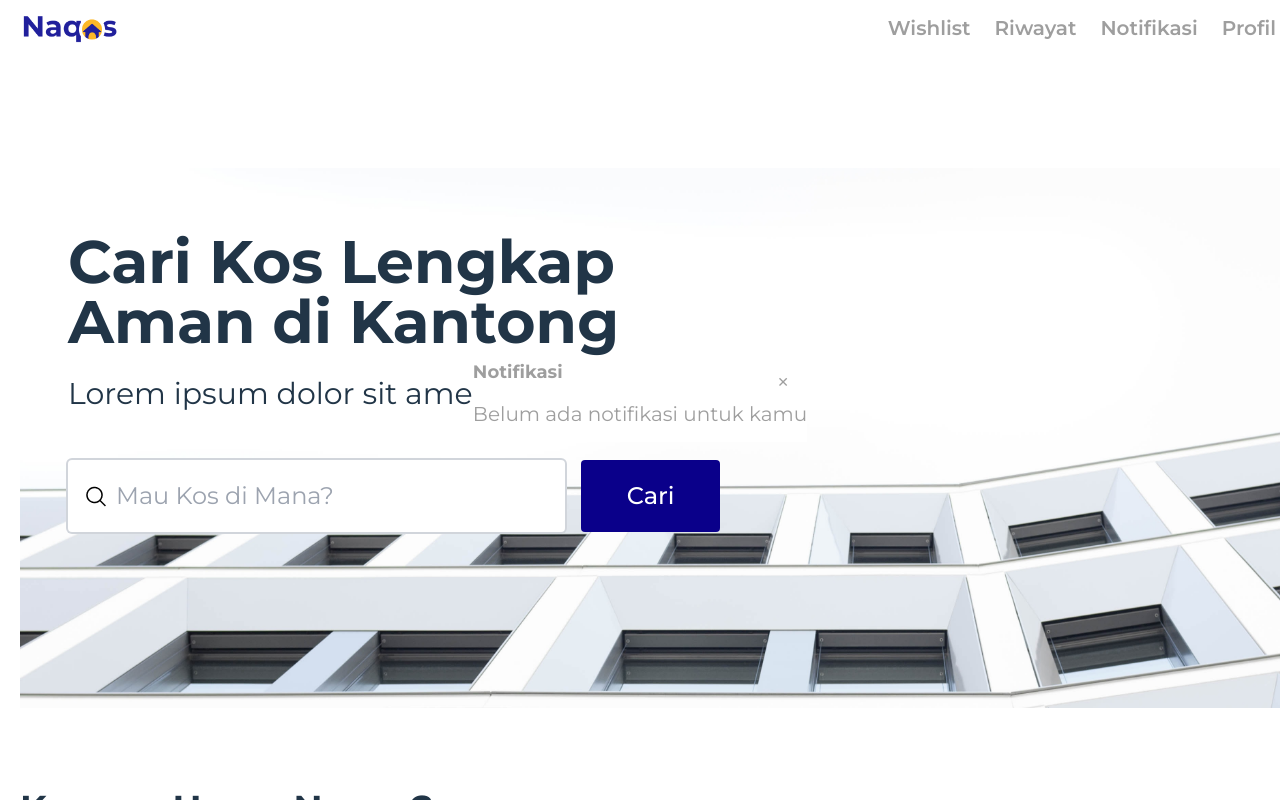
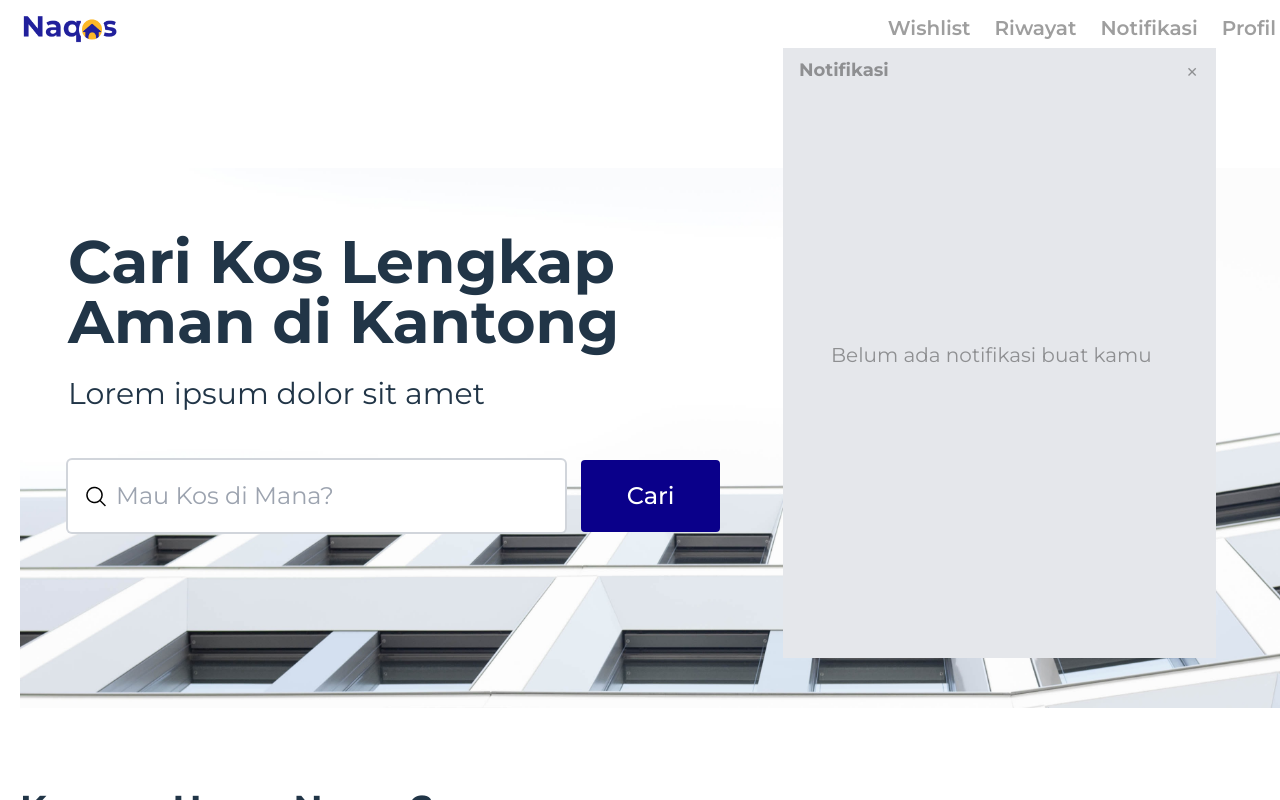
Before and after one commit to synrgy-tim-d/FSW-Frontend, a React (Vite) app: page / in a window 1280 px wide. Both pictures are taken after a click on the label "Notifikasi". Shown: the top 800 px of the page. Built offline with nearby package versions, Linux system fonts and the light colour scheme.

Commit message:
Notification move position

```diff
--- a/src/components/navbar/navbar.jsx
+++ b/src/components/navbar/navbar.jsx
@@ -22,11 +22,11 @@ const Navbar = () => {
           <li>
             <label htmlFor='notification-modal' className='font-[600]'>Notifikasi</label>
             <input type='checkbox' id='notification-modal' className='modal-toggle' />
-              <div className="modal">
-                <div className="modal-box bg-white relative">
-                  <label htmlFor="notification-modal" className="btn btn-sm btn-circle absolute right-2 top-2">✕</label>
-                  <h3 className="text-lg font-bold">Notifikasi</h3>
-                  <p className="py-4">Belum ada notifikasi untuk kamu</p>
+              <div className='modal'>
+                <div className='modal-box w-[433px] h-[610px] bg-gray-200 absolute top-12 right-16'>
+                  <label htmlFor='notification-modal' className="btn btn-sm btn-circle absolute right-2 top-2">✕</label>
+                  <h2 className='text-lg font-bold absolute left-4 top-2'>Notifikasi</h2>
+                    <div className='absolute text-center h-5 top-[295px] left-12'>Belum ada notifikasi buat kamu</div>
                 </div>
               </div>
           </li>
```
